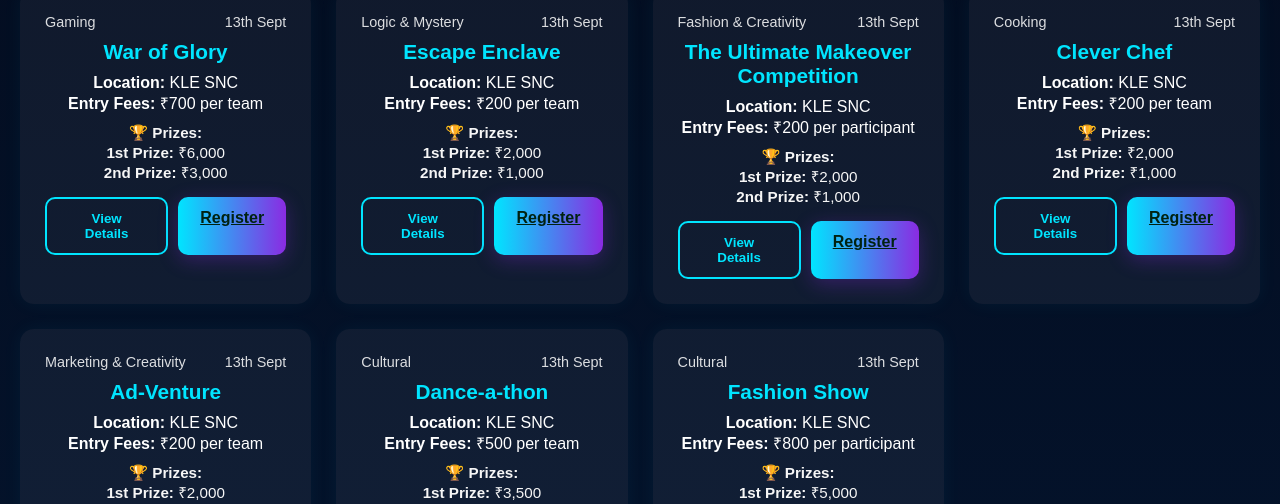
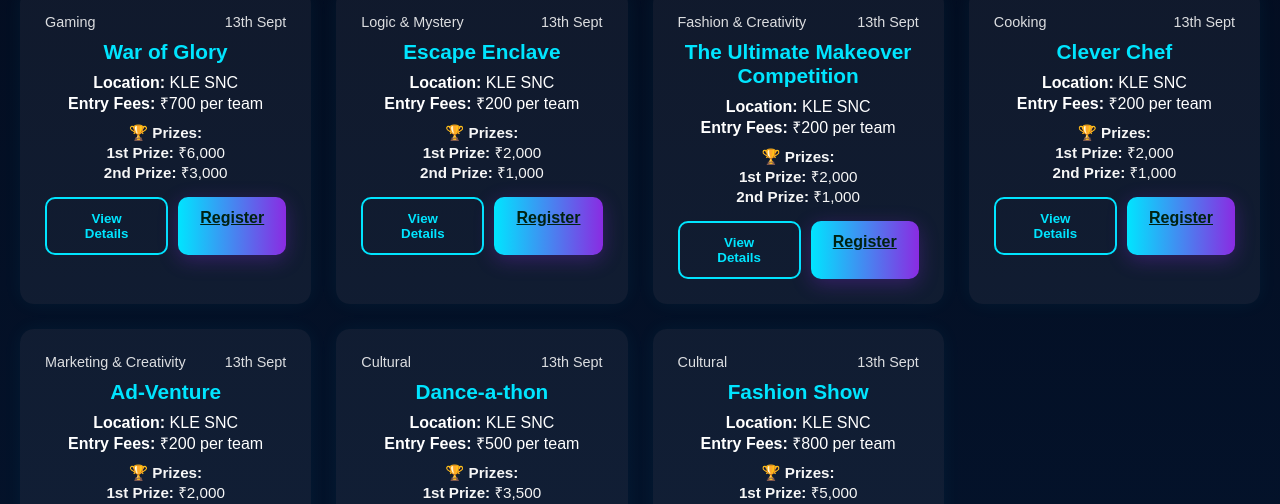
Before and after one commit to jarus10/pavarga2025, a React (Vite) app: page /events in a window 1280 px wide. Shown: the part 296-800 px from the top of the page. Built offline with nearby package versions, Linux system fonts and the light colour scheme.

Commit message:
Initial commit

```diff
--- a/src/pages/Events.jsx
+++ b/src/pages/Events.jsx
@@ -49,7 +49,7 @@ export default function Events() {
       category: "Fashion & Creativity",
       date: "13th Sept",
       location: "KLE SNC",
-      entryFees: "₹200 per participant",
+      entryFees: "₹200 per team",
       prize1: "₹2,000",
       prize2: "₹1,000",
       rules: [
@@ -119,7 +119,7 @@ export default function Events() {
       category: "Cultural",
       date: "13th Sept",
       location: "KLE SNC",
-      entryFees: "₹800 per participant",
+      entryFees: "₹800 per team",
       prize1: "₹5,000",
       prize2: "₹3,000",
       rules: [
```
